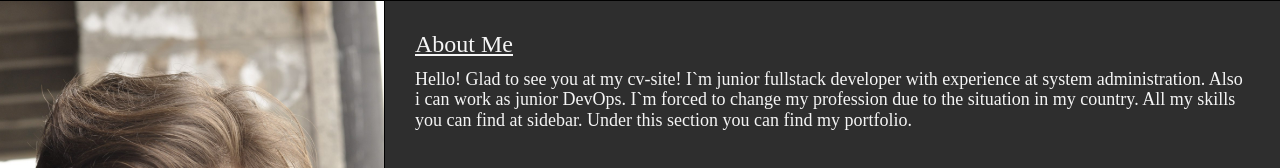
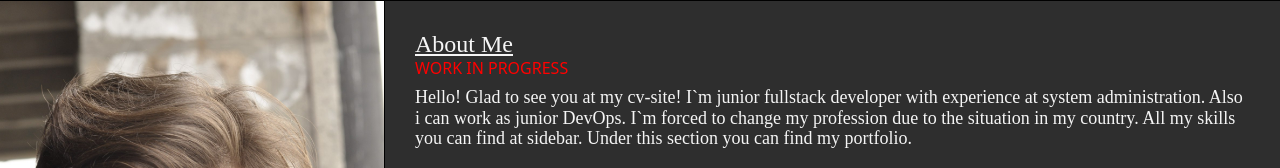
Before and after one commit to Lorengreyn/cv, a website built with Parcel: page src/index.html in a window 1280 px wide. Shown: the part 79-247 px from the top of the page. Built offline with nearby package versions, Linux system fonts and the light colour scheme.

Commit message:
Update about.html

```diff
--- a/src/partials/about.html
+++ b/src/partials/about.html
@@ -1,5 +1,6 @@
 <div class="about">
   <h1 class="about__title title">About Me</h1>
+  <p style="color:RED ;">WORK IN PROGRESS</p>
   <p class="about__text">
     Hello! Glad to see you at my cv-site! I`m junior fullstack developer with
     experience at system administration. Also i can work as junior DevOps. I`m
```
